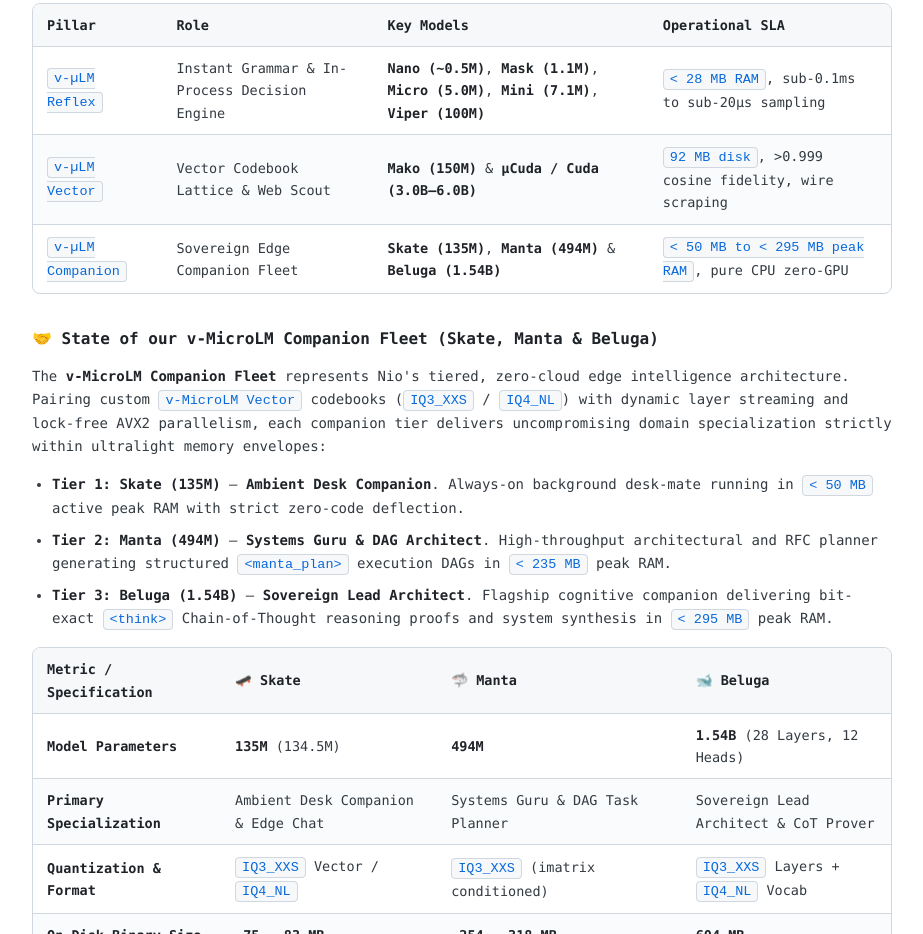
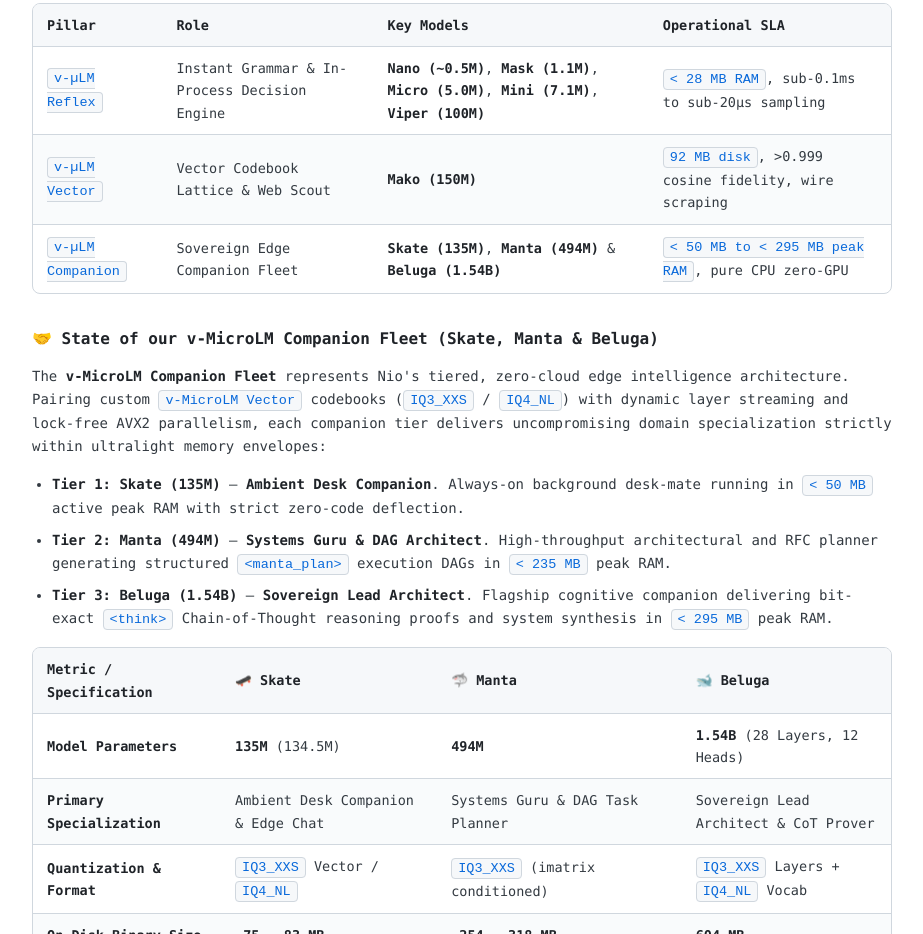
Before and after one commit to nio-labs/nio-xs, a website: page docs/index.html in a window 1280 px wide. Shown: the part 5454-6388 px from the top of the page, without its empty margins (323-1246 px from the left). Drawn offline with nearby package versions, Linux system fonts and the light colour scheme; a web font is replaced by a local one.

Commit message:
docs: remove Cuda from v-µLM Vector taxonomy table

```diff
--- a/docs/index.html
+++ b/docs/index.html
@@ -366,7 +366,7 @@
             <thead><tr><th>Pillar</th><th>Role</th><th>Key Models</th><th>Operational SLA</th></tr></thead>
             <tbody>
               <tr><td><code>v-µLM Reflex</code></td><td>Instant Grammar &amp; In-Process Decision Engine</td><td><strong>Nano (~0.5M)</strong>, <strong>Mask (1.1M)</strong>, <strong>Micro (5.0M)</strong>, <strong>Mini (7.1M)</strong>, <strong>Viper (100M)</strong></td><td><code>&lt; 28 MB RAM</code>, sub-0.1ms to sub-20µs sampling</td></tr>
-              <tr><td><code>v-µLM Vector</code></td><td>Vector Codebook Lattice &amp; Web Scout</td><td><strong>Mako (150M)</strong> &amp; <strong>µCuda / Cuda (3.0B–6.0B)</strong></td><td><code>92 MB disk</code>, &gt;0.999 cosine fidelity, wire scraping</td></tr>
+              <tr><td><code>v-µLM Vector</code></td><td>Vector Codebook Lattice &amp; Web Scout</td><td><strong>Mako (150M)</strong></td><td><code>92 MB disk</code>, &gt;0.999 cosine fidelity, wire scraping</td></tr>
               <tr><td><code>v-µLM Companion</code></td><td>Sovereign Edge Companion Fleet</td><td><strong>Skate (135M)</strong>, <strong>Manta (494M)</strong> &amp; <strong>Beluga (1.54B)</strong></td><td><code>&lt; 50 MB to &lt; 295 MB peak RAM</code>, pure CPU zero-GPU</td></tr>
             </tbody>
           </table></div>
```
Also changed, not shown: README.md.
